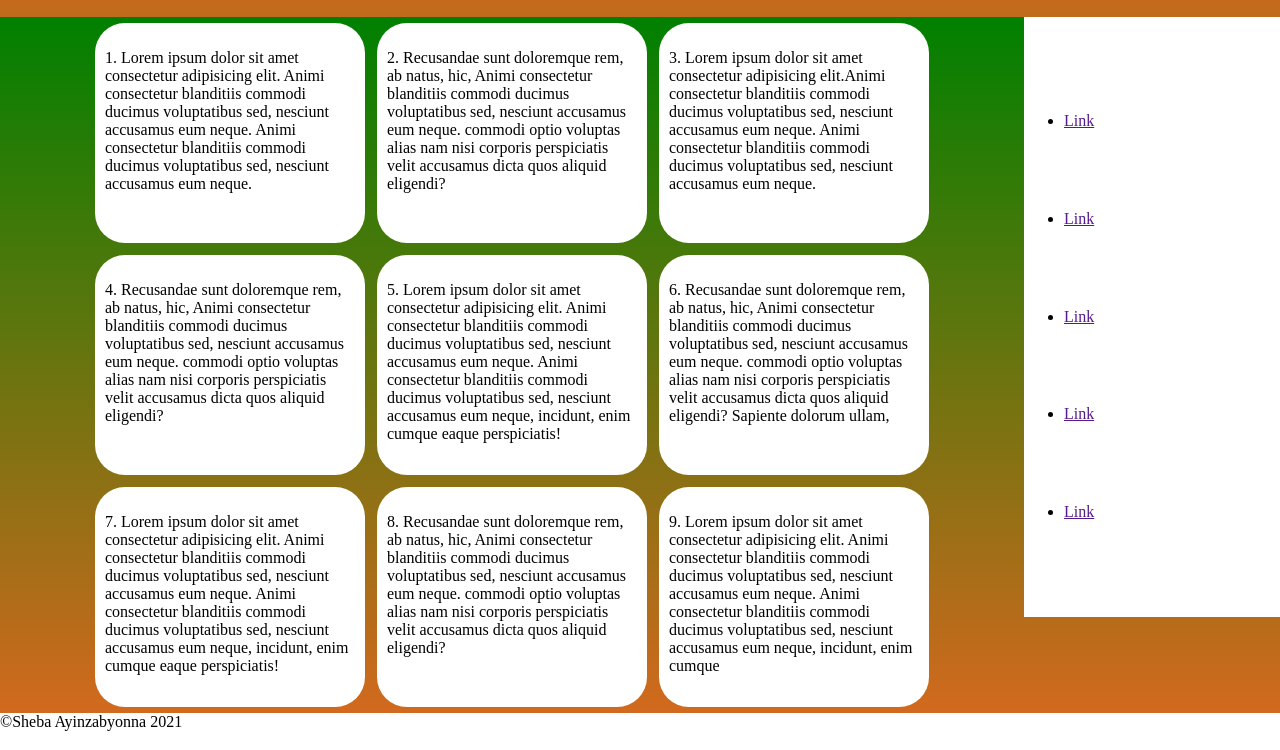
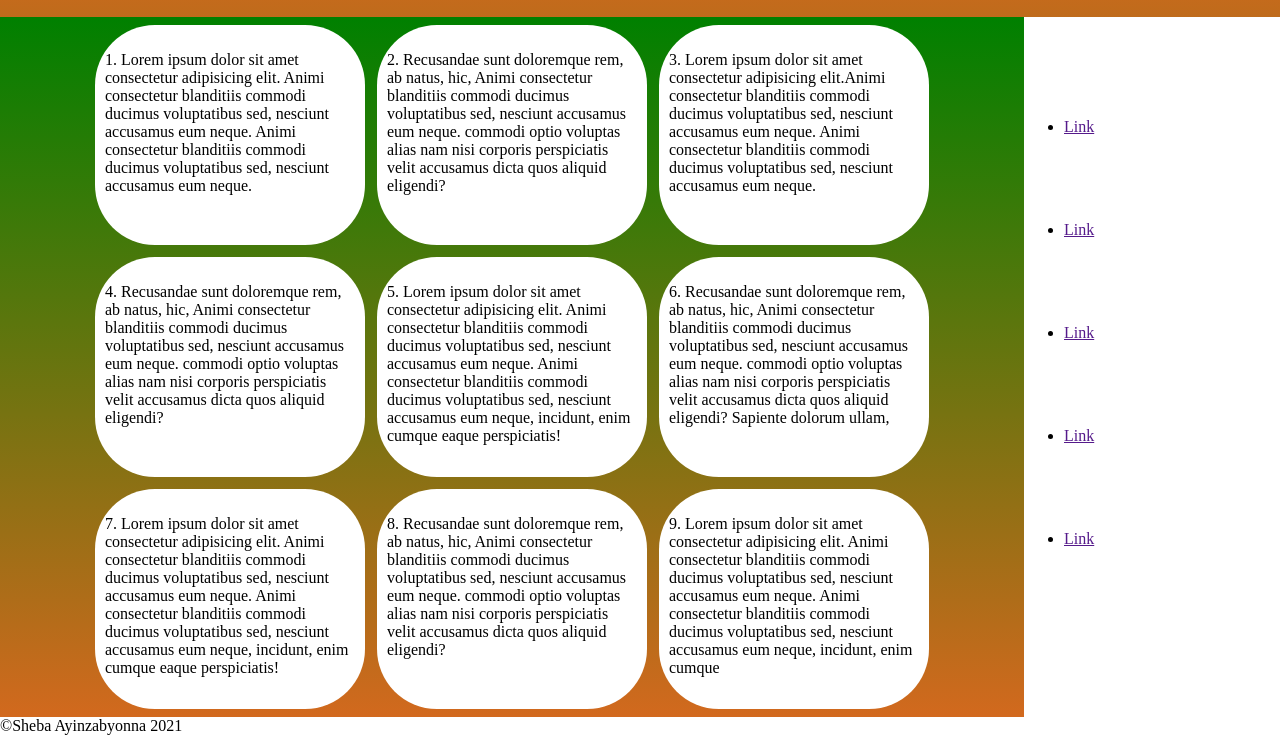
Before and after one commit to Sheba-Ayinzabyonna/Assignment, a plain HTML site: page pages/flex.html in a window 1280 px wide. Shown: the part 50-800 px from the top of the page. Drawn offline with Linux system fonts and the light colour scheme.

Commit message:
box-shadow

```diff
--- a/pages/flex.html
+++ b/pages/flex.html
@@ -23,17 +23,17 @@
       .sidebar{
         display: flex;
         flex-direction: column;
-         height: 600px;
+         height: 700px;
          background-color: white;
       }
-    .flex :hover{
-       box-shadow: 0 6px 4px 1px;
+    .flex:hover{
+       box-shadow: 0 10px 6px 1px;
     }
     .flex{
       /*display: flex;
       justify-content: center;*/
       background:#fff;
-      border-radius: 30px;
+      border-radius: 60px;
             height: 200px;
             width:250px;
             padding: 10px;
```
